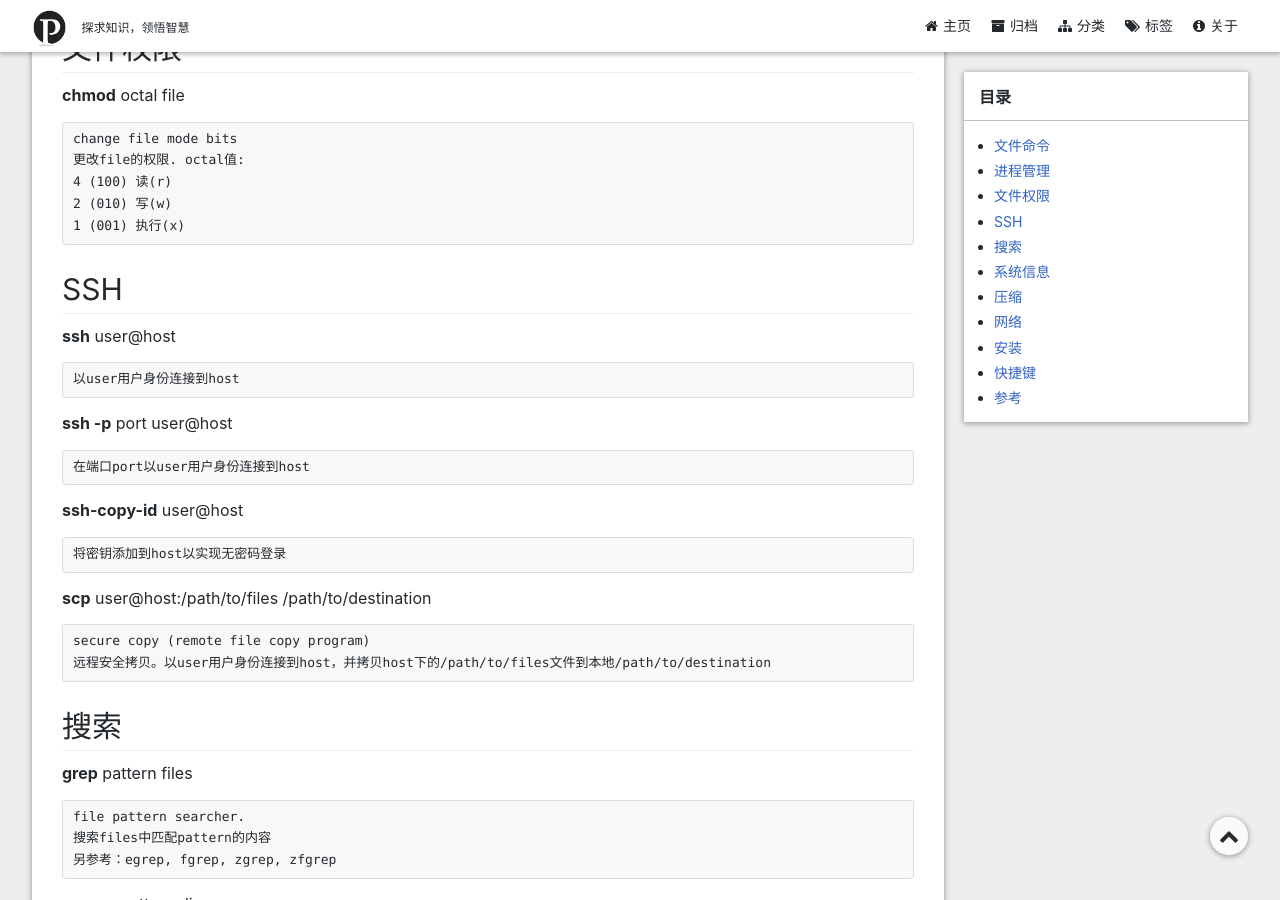
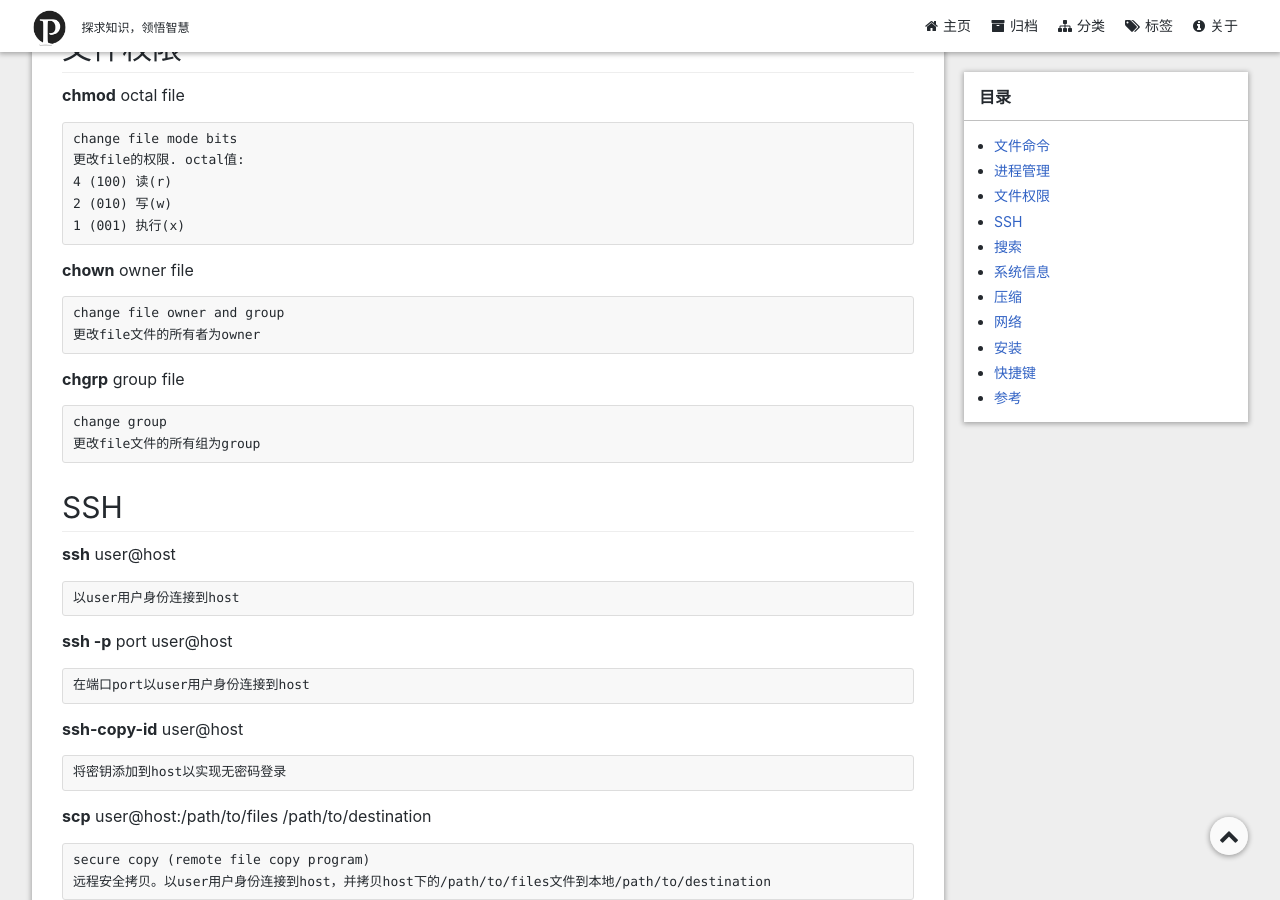
Before and after one commit to pyericz/blog, a Jekyll site: the page built from _posts/2017-09-03-unix-linux-commands.md, in a window 1280 px wide and 900 px high, scrolled down 3346 px. Built offline with Jekyll 4.4.1, drawn with Linux system fonts in a browser that asks for light colours; comment, search, counter and statistics services are not loaded; a style sheet for code colours, icons or effects is not loaded; some of the changed text lies outside the part shown.

Commit message:
update unix-linux-commands

````diff
--- a/_posts/2017-09-03-unix-linux-commands.md
+++ b/_posts/2017-09-03-unix-linux-commands.md
@@ -192,6 +192,18 @@ change file mode bits
 4 (100) 读(r)
 2 (010) 写(w)
 1 (001) 执行(x)
+```
+
+**chown** owner file
+```
+change file owner and group
+更改file文件的所有者为owner
+```
+
+**chgrp** group file
+```
+change group
+更改file文件的所有组为group
 ```
 
 ## SSH
@@ -454,3 +466,4 @@ RPM安装包
 
 - [Unix/Linux Command Cheat Sheet](https://fosswire.com/post/2007/08/unixlinux-command-cheat-sheet/)
 - [How To Find A File In Linux Using The Command Line](https://www.lifewire.com/uses-of-linux-command-find-2201100)
+- [Linux permissions: chown, chgrp and chmod](http://www.marksei.com/linux-permissions-chown-chgrp-and-chmod/)
````
